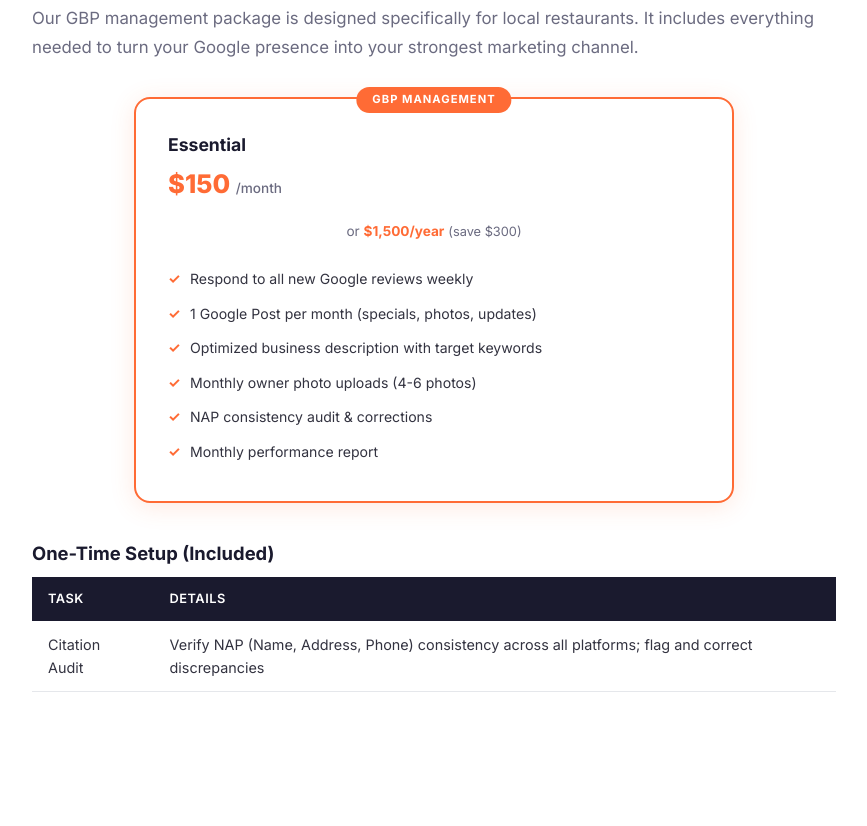
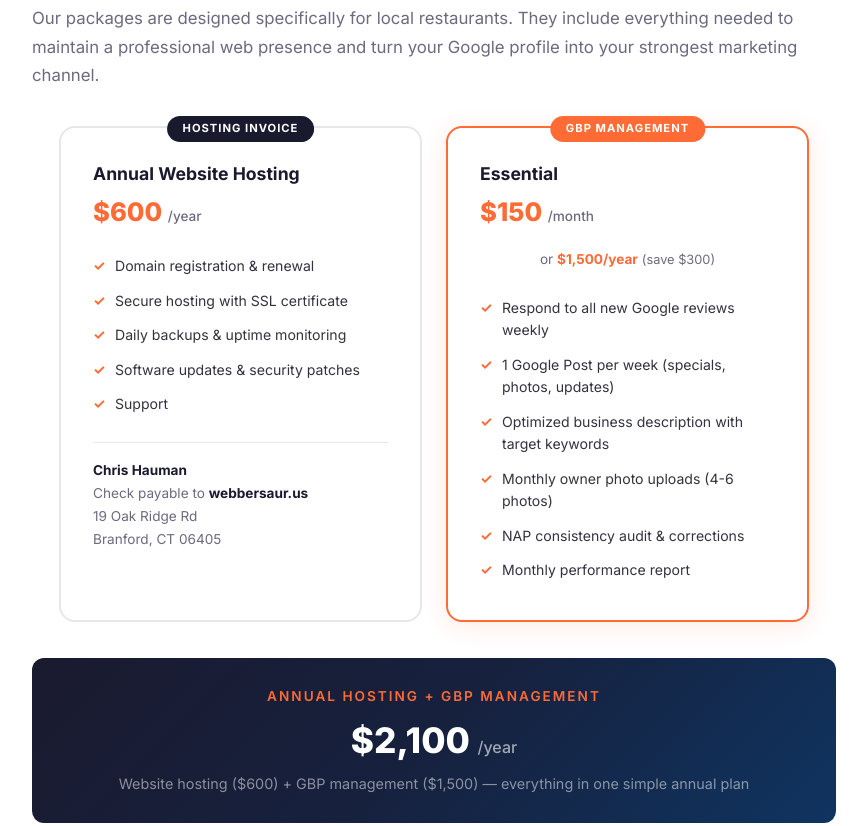
Before and after one commit to webbersaur/grand-apizza-north, a plain HTML site: page index.html in a window 1280 px wide. Shown: the part 4517-5343 px from the top of the page, without its empty margins (206-1073 px from the left). Drawn offline with Linux system fonts and the light colour scheme.

Commit message:
Update proposal: hosting invoice, payment info, weekly posts, support

```diff
--- a/index.html
+++ b/index.html
@@ -801,10 +801,28 @@
   <h2>Service Packages</h2>
   <div class="divider"></div>
   <p class="section-intro">
-    Our GBP management package is designed specifically for local restaurants. It includes everything needed to turn your Google presence into your strongest marketing channel.
+    Our packages are designed specifically for local restaurants. They include everything needed to maintain a professional web presence and turn your Google profile into your strongest marketing channel.
   </p>
 
-  <div class="packages" style="grid-template-columns: 1fr; max-width: 600px; margin: 0 auto 36px;">
+  <div class="packages" style="grid-template-columns: 1fr 1fr; max-width: 750px; margin: 0 auto 36px;">
+    <div class="package">
+      <div class="rec-badge" style="background: var(--dark);">Hosting Invoice</div>
+      <h4>Annual Website Hosting</h4>
+      <div class="price">$600 <span>/year</span></div>
+      <ul>
+        <li>Domain registration &amp; renewal</li>
+        <li>Secure hosting with SSL certificate</li>
+        <li>Daily backups &amp; uptime monitoring</li>
+        <li>Software updates &amp; security patches</li>
+        <li>Support</li>
+      </ul>
+      <div style="margin-top: 20px; padding-top: 16px; border-top: 1px solid var(--gray-200); font-size: 0.85rem; color: var(--text-light); line-height: 1.7;">
+        <strong style="color: var(--dark);">Chris Hauman</strong><br>
+        Check payable to <strong style="color: var(--dark);">webbersaur.us</strong><br>
+        19 Oak Ridge Rd<br>
+        Branford, CT 06405
+      </div>
+    </div>
     <div class="package recommended">
       <div class="rec-badge">GBP Management</div>
       <h4>Essential</h4>
@@ -812,13 +830,20 @@
       <p style="font-size: 0.85rem; color: var(--text-light); margin-bottom: 20px; text-align: center;">or <strong style="color: var(--orange);">$1,500/year</strong> <span style="font-size: 0.8rem;">(save $300)</span></p>
       <ul>
         <li>Respond to all new Google reviews weekly</li>
-        <li>1 Google Post per month (specials, photos, updates)</li>
+        <li>1 Google Post per week (specials, photos, updates)</li>
         <li>Optimized business description with target keywords</li>
         <li>Monthly owner photo uploads (4-6 photos)</li>
         <li>NAP consistency audit &amp; corrections</li>
         <li>Monthly performance report</li>
       </ul>
     </div>
+  </div>
+
+  <!-- Annual Bundle -->
+  <div style="background: linear-gradient(135deg, #1a1a2e 0%, #16213e 50%, #0f3460 100%); border-radius: 12px; padding: 28px 36px; text-align: center; margin-bottom: 36px;">
+    <p style="font-size: 0.85rem; font-weight: 600; letter-spacing: 2px; text-transform: uppercase; color: var(--orange); margin-bottom: 4px;">Annual Hosting + GBP Management</p>
+    <p style="font-size: 2.2rem; font-weight: 800; color: var(--white); margin-bottom: 4px;">$2,100 <span style="font-size: 1rem; font-weight: 500; color: rgba(255,255,255,0.6);">/year</span></p>
+    <p style="font-size: 0.9rem; color: rgba(255,255,255,0.5); margin-bottom: 0;">Website hosting ($600) + GBP management ($1,500) &mdash; everything in one simple annual plan</p>
   </div>
 
   <h3>One-Time Setup (Included)</h3>
@@ -856,7 +881,7 @@
     <div class="timeline-item">
       <div class="week">Week 3-4: Activation</div>
       <h4>Content Engine &amp; Review Backlog</h4>
-      <p>Launch monthly Google Posts schedule tied to your existing specials. Begin systematic review response backlog (most recent first, prioritizing negative reviews). First batch of optimized owner photos uploaded.</p>
+      <p>Launch weekly Google Posts schedule tied to your existing specials. Begin systematic review response backlog (most recent first, prioritizing negative reviews). First batch of optimized owner photos uploaded.</p>
     </div>
     <div class="timeline-item">
       <div class="week">Month 2: Momentum</div>
@@ -893,7 +918,7 @@
       <tr>
         <td>Google Posts</td>
         <td>0 per month</td>
-        <td>1 per month</td>
+        <td>4 per month</td>
       </tr>
       <tr>
         <td>Owner Photos</td>
```
